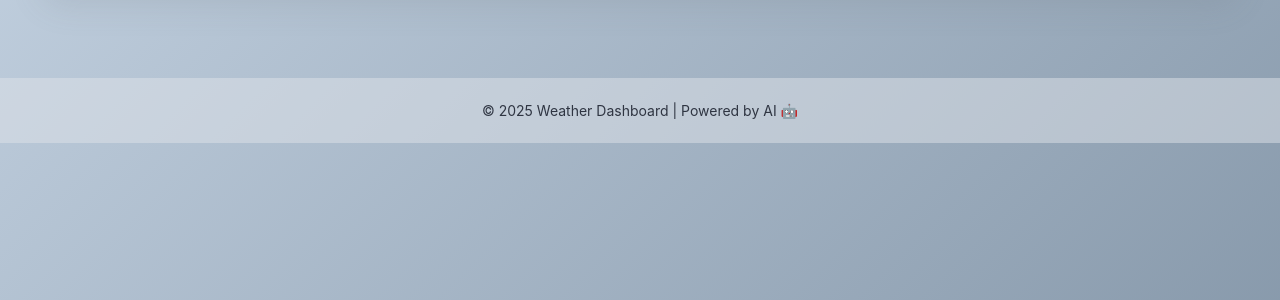
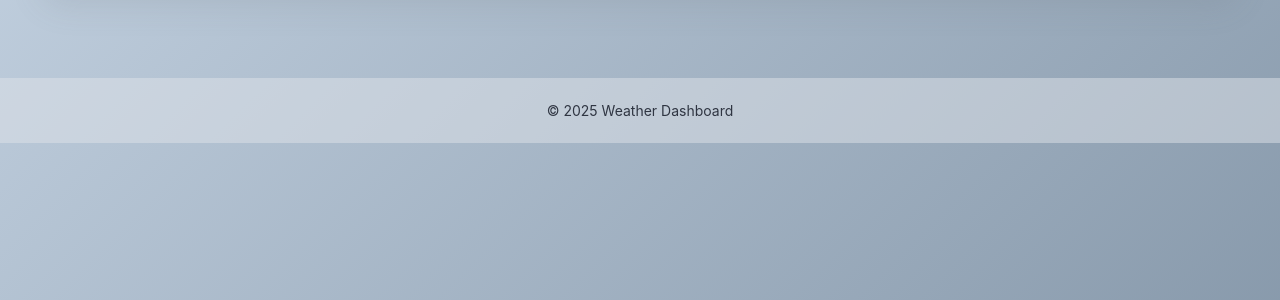
Before and after one commit to Utsav147/smart_weather_forecast, a Django app: page /image/ in a window 1280 px wide. Shown: the part 324-624 px from the top of the page. Run offline with Django 5.2, Linux system fonts and the light colour scheme.

Commit message:
Update image.html

```diff
--- a/myapp/templates/myapp/image.html
+++ b/myapp/templates/myapp/image.html
@@ -573,7 +573,7 @@
 
   <!-- Footer -->
   <div class="footer">
-    <p>&copy; 2025 Weather Dashboard | Powered by AI 🤖</p>
+    <p>&copy; 2025 Weather Dashboard</p>
   </div>
 
 
```
